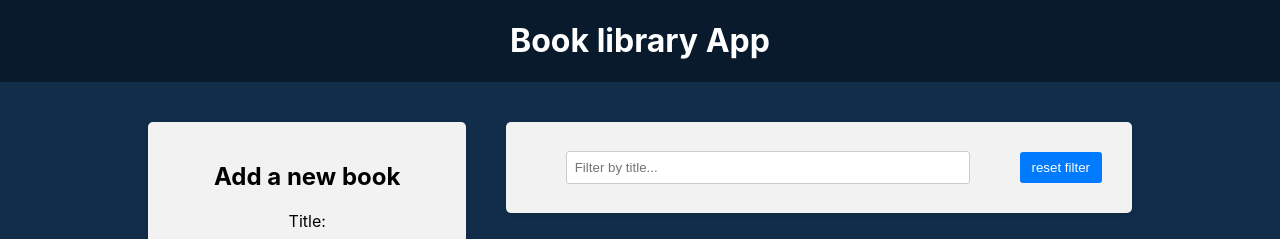
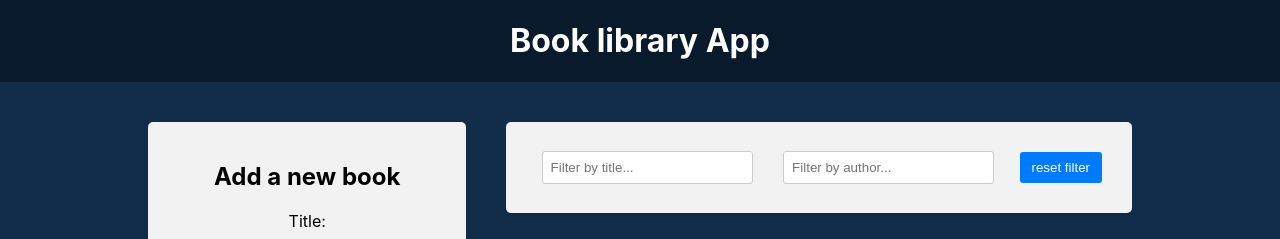
Before and after one commit to ShevViktoryia/Book-Library-App, a React (Create React App) app in the folder frontend/: page / in a window 1280 px wide. Shown: the top 239 px of the page. Built offline with nearby package versions, Linux system fonts and the light colour scheme.

Commit message:
feat: add filter by author

```diff
--- a/frontend/src/components/BookList/BookList.tsx
+++ b/frontend/src/components/BookList/BookList.tsx
@@ -6,9 +6,16 @@ import { BsBookmarkHeart, BsBookmarkHeartFill } from "react-icons/bs";
 
 export const BookList = () => {
   const booksListItems = useSelector((state: RootState) => state.books);
-  const searchValue = useSelector((state: RootState) => state.filter.search);
-  const bookList = booksListItems.filter((book) =>
-    book.title.toLowerCase().includes(searchValue.toLowerCase())
+  const searchAuthorValue = useSelector(
+    (state: RootState) => state.filter.author
+  );
+  const searchTitleValue = useSelector(
+    (state: RootState) => state.filter.title
+  );
+  const bookList = booksListItems.filter(
+    (book) =>
+      book.title.toLowerCase().includes(searchTitleValue.toLowerCase()) &&
+      book.author.toLowerCase().includes(searchAuthorValue.toLowerCase())
   );
   const dispatch = useDispatch();
   const handleClickDelete = (bookId: string) => {
--- a/frontend/src/components/Filter/Filter.tsx
+++ b/frontend/src/components/Filter/Filter.tsx
@@ -1,15 +1,29 @@
 import { useDispatch, useSelector } from "react-redux";
 import "./Filter.css";
-import { resetFilter, updateFilterValue } from "../../redux/filter-slice";
+import {
+  resetFilter,
+  updateFilterAuthorValue,
+  updateFilterTitleValue,
+} from "../../redux/filter-slice";
 import { ChangeEvent } from "react";
 import { RootState } from "../../redux/store";
 
 export const Filter = () => {
-  const searchValue = useSelector((state: RootState) => state.filter.search);
+  const searchTitleValue = useSelector(
+    (state: RootState) => state.filter.title
+  );
+  const searchAuthorValue = useSelector(
+    (state: RootState) => state.filter.author
+  );
   const dispatch = useDispatch();
-  const handleChange = (e: ChangeEvent<HTMLInputElement>) => {
-    dispatch(updateFilterValue({ searchValue: e.currentTarget.value }));
+
+  const handleChangeTitle = (e: ChangeEvent<HTMLInputElement>) => {
+    dispatch(updateFilterTitleValue({ titleValue: e.currentTarget.value }));
   };
+  const handleChangeAuthor = (e: ChangeEvent<HTMLInputElement>) => {
+    dispatch(updateFilterAuthorValue({ authorValue: e.currentTarget.value }));
+  };
+
   const handleResetBtn = () => {
     dispatch(resetFilter());
   };
@@ -20,8 +34,16 @@ export const Filter = () => {
           <input
             type="text"
             placeholder="Filter by title..."
-            value={searchValue}
-            onChange={handleChange}
+            value={searchTitleValue}
+            onChange={handleChangeTitle}
+          />
+        </div>
+        <div className="filter-group">
+          <input
+            type="text"
+            placeholder="Filter by author..."
+            value={searchAuthorValue}
+            onChange={handleChangeAuthor}
           />
         </div>
         <button onClick={handleResetBtn}>reset filter</button>
--- a/frontend/src/redux/filter-slice.tsx
+++ b/frontend/src/redux/filter-slice.tsx
@@ -1,16 +1,22 @@
 import { createSlice } from "@reduxjs/toolkit";
 
 const initialState = {
-  search: "",
+  title: "",
+  author: "",
 };
 
 export const filterSlice = createSlice({
   name: "filter",
   initialState,
   reducers: (create) => ({
-    updateFilterValue: create.reducer<{ searchValue: string }>(
+    updateFilterTitleValue: create.reducer<{ titleValue: string }>(
       (state, action) => {
-        return { ...state, search: action.payload.searchValue };
+        return { ...state, title: action.payload.titleValue };
+      }
+    ),
+    updateFilterAuthorValue: create.reducer<{ authorValue: string }>(
+      (state, action) => {
+        return { ...state, author: action.payload.authorValue };
       }
     ),
     resetFilter: create.reducer(() => {
@@ -20,4 +26,5 @@ export const filterSlice = createSlice({
 });
 
 export const filterReducer = filterSlice.reducer;
-export const { updateFilterValue, resetFilter } = filterSlice.actions;
+export const { updateFilterTitleValue, updateFilterAuthorValue, resetFilter } =
+  filterSlice.actions;
```
